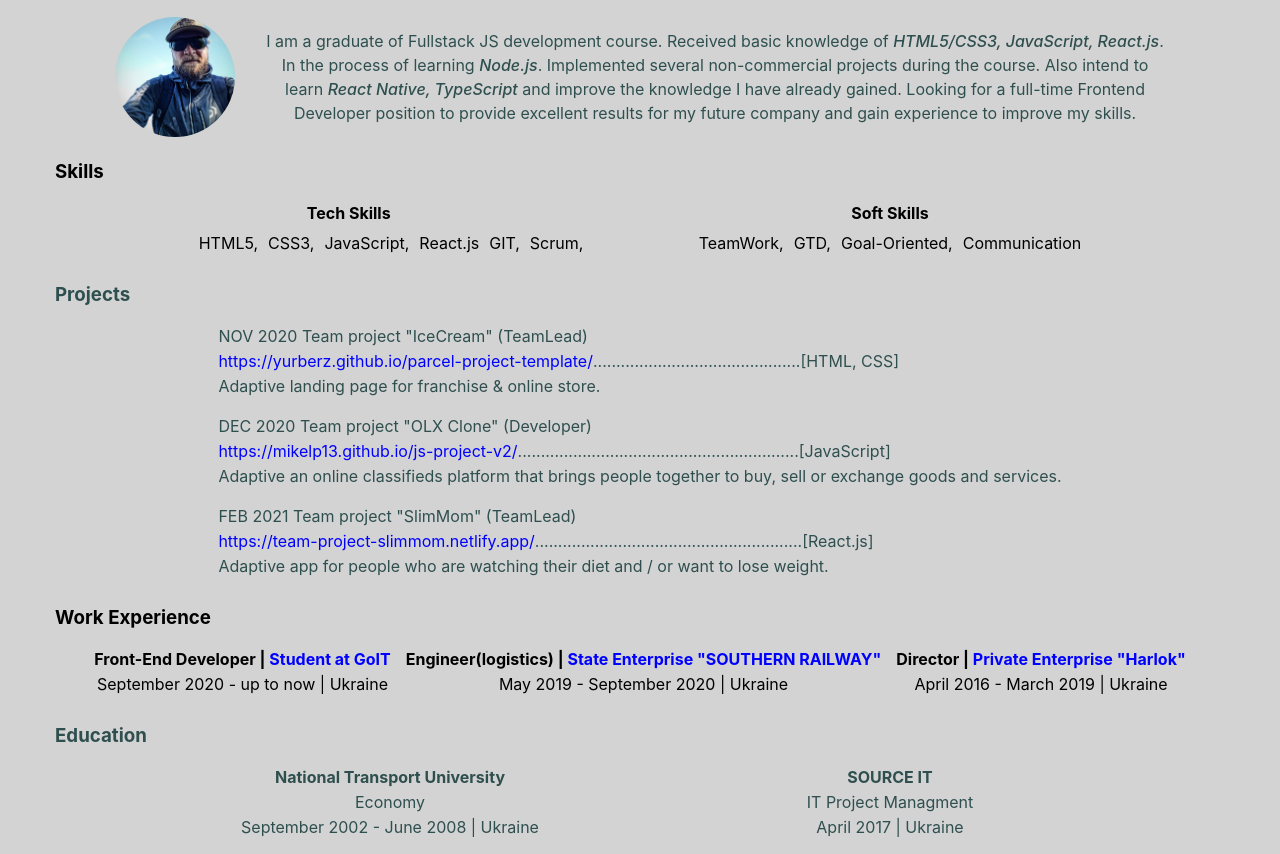
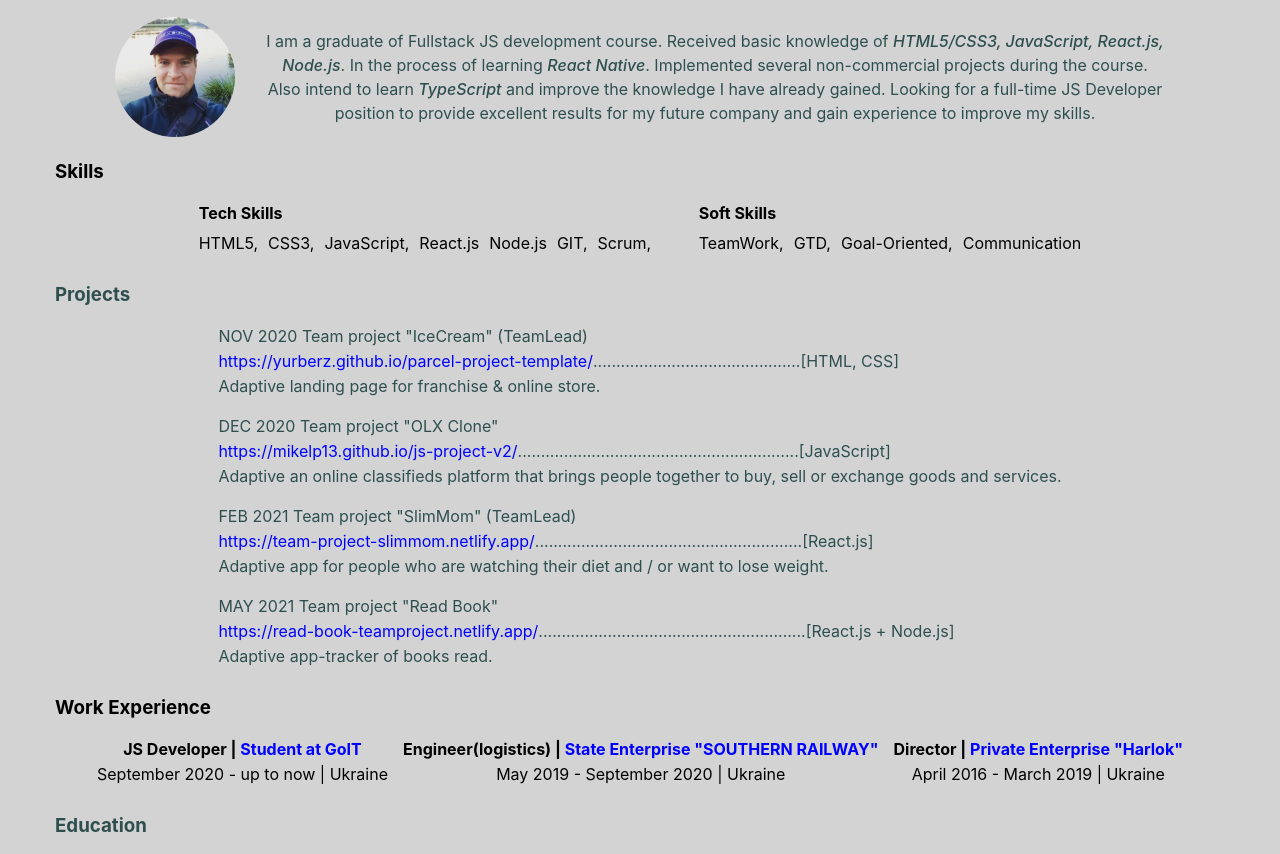
Before and after one commit to yurberz/rsm, a plain HTML site: page index.html in a window 1280 px wide. Shown: the part 169-1023 px from the top of the page. Drawn offline with Linux system fonts and the light colour scheme.

Commit message:
update rsm

```diff
--- a/index.html
+++ b/index.html
@@ -13,7 +13,7 @@
     <div class="container">
         <header>
             <h1>Yurii Berezynets</h1>
-            <h2>Frontend Developer</h2>
+            <h2>JS Developer</h2>
             <ul class="social-list">
                 <li>
                     <a href="mailto:yuriiberezynets@gmail.com">
@@ -43,17 +43,18 @@
             <section class="about-me">
                 <h3>About Me</h3>
                 <div class="about-me-wrapper">
-                    <div class="my-photo"><img class="yurii" src="./yur.jpg" alt="yurii-berezynets"></div>
+                    <div class="my-photo"><img class="yurii" src="./yurb2.jpeg" alt="yurii-berezynets"></div>
                     <div class="my-description">
                         <p class="text">I am a graduate of Fullstack JS development course. Received basic knowledge of
                             <span class="techskills">HTML5/CSS3,
-                                JavaScript, React.js</span>. In
-                            the process of learning <spn class="techskills">Node.js</spn>. Implemented several
+                                JavaScript, React.js, Node.js</span>. In
+                            the process of learning <spn class="techskills">React
+                                Native</spn>. Implemented several
                             non-commercial projects during the
-                            course. Also intend to learn <span class="techskills">React
-                                Native, TypeScript</span> and improve the knowledge I have already gained. Looking for a
+                            course. Also intend to learn <span class="techskills">TypeScript</span> and improve the
+                            knowledge I have already gained. Looking for a
                             full-time
-                            Frontend Developer position to
+                            JS Developer position to
                             provide excellent results for my future company and gain experience to improve my skills.
                         </p>
                     </div>
@@ -78,12 +79,14 @@
                                 <p>React.js</p>
                             </li>
                             <li>
+                                <p>Node.js</p>
+                            </li>
+                            <li>
                                 <p>GIT,</p>
                             </li>
                             <li>
                                 <p>Scrum,</p>
                             </li>
-                            <!-- <li><p>Node.js</p></li> -->
                         </ul>
                     </div>
                     <div class="soft">
@@ -121,7 +124,7 @@
                             <p>Adaptive landing page for franchise & online store.</p>
                         </li>
                         <li class="projects-list-item">
-                            <p class="prj-name">DEC 2020 Team project "OLX Clone" (Developer)</p>
+                            <p class="prj-name">DEC 2020 Team project "OLX Clone"</p>
                             <div class="prj-wrapper"><a href="https://mikelp13.github.io/js-project-v2/"
                                     rel="noreferrer noopener"
                                     target="_blank">https://mikelp13.github.io/js-project-v2/</a><span>.............................................................</span>
@@ -142,6 +145,15 @@
                             </div>
                             <p>Adaptive app for people who are watching their diet and / or want to lose weight.</p>
                         </li>
+                        <li class="projects-list-item">
+                            <p class="prj-name">MAY 2021 Team project "Read Book"</p>
+                            <div class="prj-wrapper"><a href="https://read-book-teamproject.netlify.app/"
+                                    rel="noreferrer noopener"
+                                    target="_blank">https://read-book-teamproject.netlify.app/</a><span>..........................................................</span>
+                                <p>[React.js + Node.js]</p>
+                            </div>
+                            <p>Adaptive app-tracker of books read.</p>
+                        </li>
                     </ul>
                 </div>
             </section>
@@ -150,7 +162,7 @@
 
                 <div class="workWrapper">
                     <div class="goit">
-                        <h4>Front-End Developer | <span class="job">Student at GoIT</span></h4>
+                        <h4>JS Developer | <span class="job">Student at GoIT</span></h4>
                         <p>September 2020 - up to now | Ukraine</p>
                     </div>
                     <div class="ujd">
--- a/style.css
+++ b/style.css
@@ -222,6 +222,14 @@ h3 {
 .soft {
   text-align: center;
 }
+
+.tech,
+.soft {
+  display: flex;
+  flex-direction: column;
+  align-items: flex-start;
+}
+
 .skills h4 {
   color: black;
   margin-bottom: 10px;
```
Also changed, not shown: yurb2.jpeg (added).
